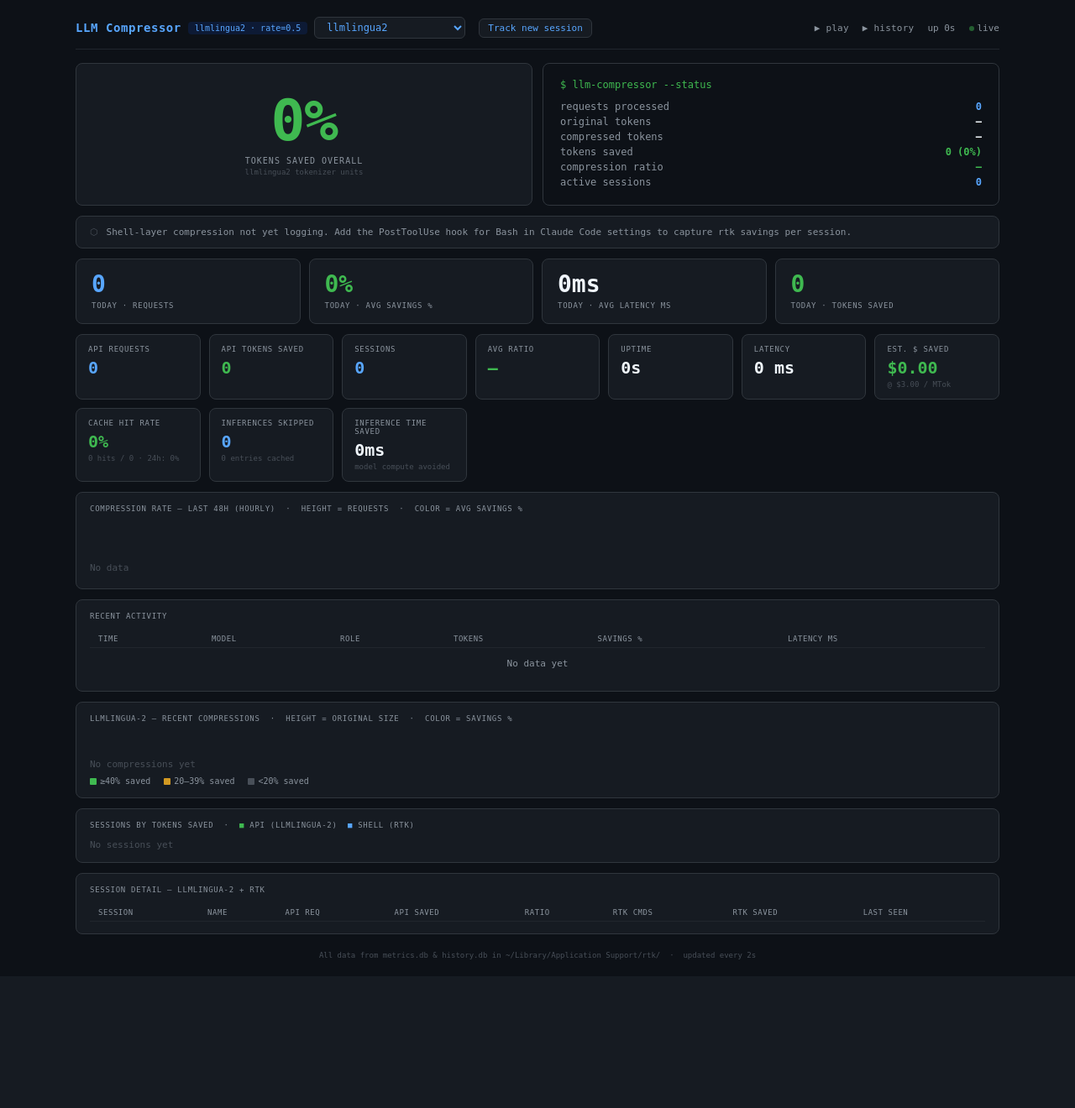
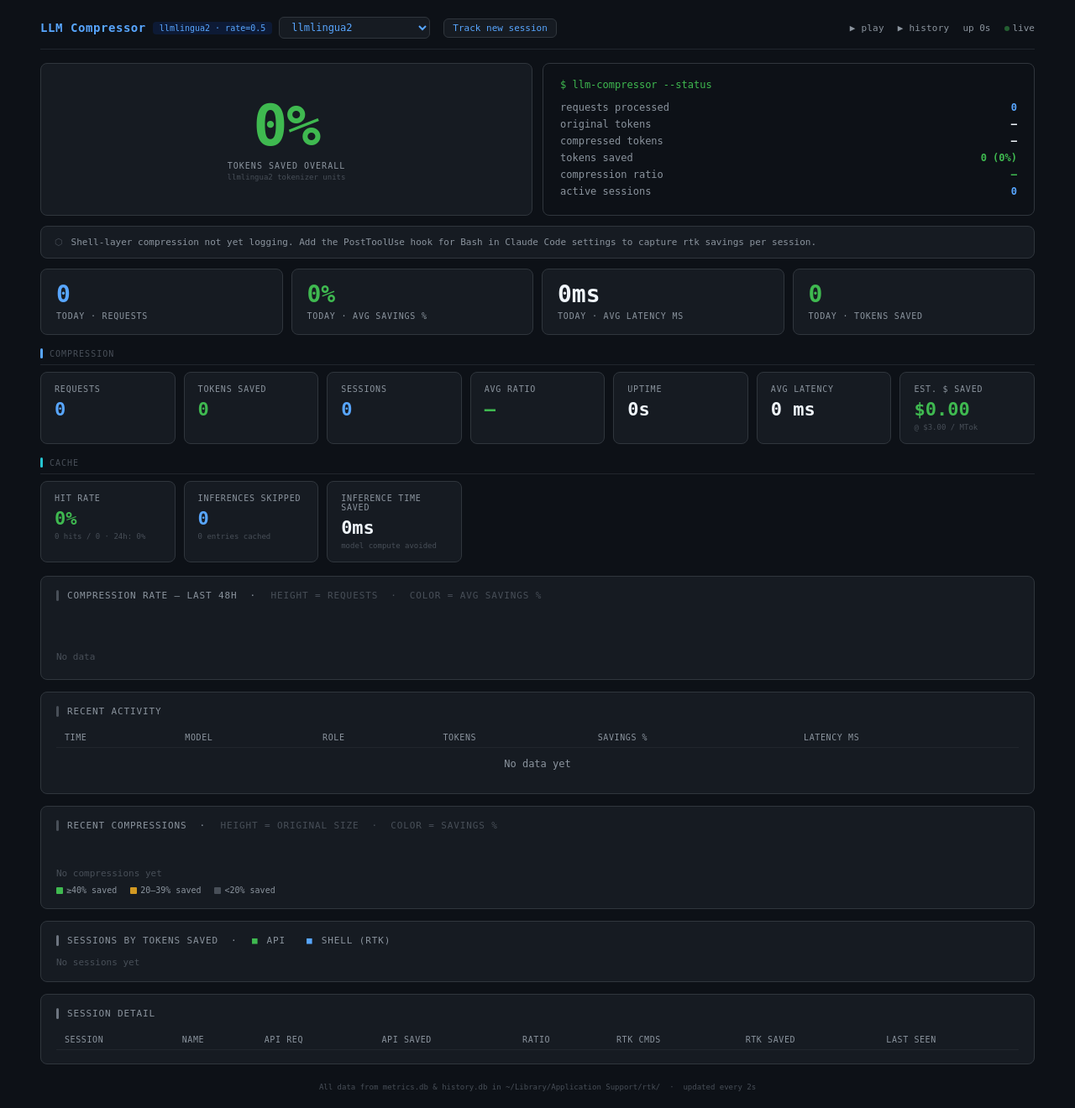
Before and after one commit to jeancsil/llm-compressor, a FastAPI app: page /dashboard in a window 1280 px wide. Shown: the whole page at 84% size. Before the commit the page ends 1143 px from the top, so only its background shows below. Run offline with FastAPI, Linux system fonts and the light colour scheme; data comes from the database, SQL or seed files in the repository; data that the repository does not hold is empty; some libraries are stand-ins or nearby versions.

Commit message:
style: wider layout, larger fonts, category-accented sections, grouped metric cards
- Body max-width 1140→1440px, side padding 20→48px
- Font bumps: labels 9→10px, section titles 9→11px, table text 11→12px
- Metric cards split into Compression (7) and Cache (3) labeled groups
- Colored left-border accents on section titles by category:
  blue=compression, teal=cache, green=rtk, purple=model, gray=activity/sessions

```diff
--- a/templates/dashboard.html
+++ b/templates/dashboard.html
@@ -6,7 +6,7 @@
 <title>LLM Compressor</title>
 <style>
   * { box-sizing: border-box; margin: 0; padding: 0; }
-  body { font-family: 'SF Mono', 'Fira Code', monospace; background: #0d1117; color: #c9d1d9; padding: 20px; max-width: 1140px; margin: 0 auto; }
+  body { font-family: 'SF Mono', 'Fira Code', monospace; background: #0d1117; color: #c9d1d9; padding: 20px 48px; max-width: 1440px; margin: 0 auto; }
 
   /* ── Header ── */
   .header { display: flex; align-items: center; justify-content: space-between; margin-bottom: 16px; padding-bottom: 12px; border-bottom: 1px solid #21262d; }
@@ -31,7 +31,7 @@
   .layer-api   .layer-pct { color: #58a6ff; }
   .layer-sub { font-size: 10px; color: #8b949e; margin-top: 6px; }
   .layer-stats { margin-top: 12px; display: flex; flex-direction: column; gap: 3px; }
-  .layer-stat { display: flex; justify-content: space-between; font-size: 11px; }
+  .layer-stat { display: flex; justify-content: space-between; font-size: 12px; }
   .layer-stat-k { color: #8b949e; }
   .layer-stat-v { color: #c9d1d9; font-weight: 600; }
 
@@ -43,7 +43,7 @@
   .hero-sublabel { font-size: 9px; color: #484f58; margin-top: 3px; }
   .hero-right { background: #0d1117; border: 1px solid #30363d; border-radius: 8px; padding: 18px 20px; }
   .term-prompt { color: #3fb950; margin-bottom: 10px; font-size: 12px; }
-  .term-line { display: flex; gap: 8px; padding: 2px 0; font-size: 12px; }
+  .term-line { display: flex; gap: 8px; padding: 3px 0; font-size: 12px; }
   .term-key { color: #8b949e; flex: 1; white-space: nowrap; }
   .term-val { color: #f0f6fc; font-weight: 600; text-align: right; }
   .term-val.green { color: #3fb950; }
@@ -74,30 +74,46 @@
   @media (max-width: 700px) { .dual-panel-grid { grid-template-columns: 1fr; } }
 
   /* ── Today tiles ── */
-  .tiles { display: grid; grid-template-columns: repeat(4, 1fr); gap: 10px; margin-bottom: 12px; }
+  .tiles { display: grid; grid-template-columns: repeat(4, 1fr); gap: 10px; margin-bottom: 16px; }
   .tile { background: #161b22; border: 1px solid #30363d; border-radius: 8px; padding: 16px 18px; cursor: default; transition: transform .15s, box-shadow .15s; }
   .tile:hover { transform: translateY(-2px); box-shadow: 0 4px 16px rgba(0,0,0,.4); }
   .tile-num { font-size: 28px; font-weight: 800; color: #f0f6fc; line-height: 1; }
   .tile-num.blue  { color: #58a6ff; }
   .tile-num.green { color: #3fb950; }
-  .tile-label { font-size: 9px; color: #8b949e; text-transform: uppercase; letter-spacing: .08em; margin-top: 6px; }
+  .tile-label { font-size: 10px; color: #8b949e; text-transform: uppercase; letter-spacing: .08em; margin-top: 6px; }
+
+  /* ── Card groups ── */
+  .card-group { margin-bottom: 16px; }
+  .card-group-label { font-size: 10px; color: #484f58; text-transform: uppercase; letter-spacing: .1em; padding-bottom: 7px; margin-bottom: 8px; border-bottom: 1px solid #21262d; display: flex; align-items: center; gap: 8px; }
+  .card-group-label::before { content: ''; width: 3px; height: 12px; border-radius: 2px; flex-shrink: 0; }
+  .card-group-label.s-compression::before { background: #58a6ff; }
+  .card-group-label.s-cache::before       { background: #26c5d2; }
 
   /* ── Metric cards ── */
-  .cards { display: grid; grid-template-columns: repeat(7, 1fr); gap: 10px; margin-bottom: 12px; }
-  .card { background: #161b22; border: 1px solid #30363d; border-radius: 8px; padding: 12px 14px; }
-  .card-label { font-size: 9px; color: #8b949e; text-transform: uppercase; letter-spacing: .08em; margin-bottom: 5px; }
-  .card-value { font-size: 20px; font-weight: 700; color: #f0f6fc; }
+  .cards { display: grid; gap: 10px; }
+  .cards.compression-cards { grid-template-columns: repeat(7, 1fr); }
+  .cards.cache-cards        { grid-template-columns: repeat(3, 1fr); max-width: calc((3/7) * 100% + (3/7 - 1) * 10px); }
+  .card { background: #161b22; border: 1px solid #30363d; border-radius: 8px; padding: 14px 16px; }
+  .card-label { font-size: 10px; color: #8b949e; text-transform: uppercase; letter-spacing: .08em; margin-bottom: 6px; }
+  .card-value { font-size: 22px; font-weight: 700; color: #f0f6fc; }
   .card-value.blue  { color: #58a6ff; }
   .card-value.green { color: #3fb950; }
 
   /* ── Shared section ── */
-  .section { background: #161b22; border: 1px solid #30363d; border-radius: 8px; padding: 14px 16px; margin-bottom: 12px; }
-  .section-title { font-size: 9px; color: #8b949e; text-transform: uppercase; letter-spacing: .08em; margin-bottom: 12px; }
+  .section { background: #161b22; border: 1px solid #30363d; border-radius: 8px; padding: 16px 18px; margin-bottom: 14px; }
+  .section-title { font-size: 11px; color: #8b949e; text-transform: uppercase; letter-spacing: .08em; margin-bottom: 13px; display: flex; align-items: center; gap: 10px; }
+  .section-title::before { content: ''; width: 3px; height: 13px; border-radius: 2px; flex-shrink: 0; background: transparent; }
+  .section-title.s-cache::before       { background: #26c5d2; }
+  .section-title.s-rtk::before         { background: #3fb950; }
+  .section-title.s-model::before       { background: #a371f7; }
+  .section-title.s-compression::before { background: #58a6ff; }
+  .section-title.s-activity::before    { background: #484f58; }
+  .section-title.s-sessions::before    { background: #6e7681; }
 
   /* ── rtk command table ── */
-  .cmd-table { width: 100%; border-collapse: collapse; font-size: 11px; }
-  .cmd-table th { text-align: left; color: #8b949e; padding: 4px 8px; border-bottom: 1px solid #21262d; font-weight: normal; font-size: 9px; text-transform: uppercase; letter-spacing: .06em; }
-  .cmd-table td { padding: 6px 8px; border-bottom: 1px solid #21262d; vertical-align: middle; }
+  .cmd-table { width: 100%; border-collapse: collapse; font-size: 12px; }
+  .cmd-table th { text-align: left; color: #8b949e; padding: 5px 8px; border-bottom: 1px solid #21262d; font-weight: normal; font-size: 10px; text-transform: uppercase; letter-spacing: .06em; }
+  .cmd-table td { padding: 7px 8px; border-bottom: 1px solid #21262d; vertical-align: middle; }
   .cmd-table tr:last-child td { border-bottom: none; }
   .cmd-table tr:hover td { background: #1c2128; }
   .cmd-name { color: #c9d1d9; font-family: inherit; }
@@ -141,9 +157,9 @@
   .sess-bar-saved { width: 54px; text-align: right; color: #484f58; flex-shrink: 0; font-size: 10px; }
 
   /* ── Tables ── */
-  table { width: 100%; border-collapse: collapse; font-size: 11px; }
-  th { text-align: left; color: #8b949e; padding: 5px 10px; border-bottom: 1px solid #21262d; font-weight: normal; font-size: 9px; text-transform: uppercase; letter-spacing: .06em; }
-  td { padding: 7px 10px; border-bottom: 1px solid #21262d; vertical-align: middle; }
+  table { width: 100%; border-collapse: collapse; font-size: 12px; }
+  th { text-align: left; color: #8b949e; padding: 6px 10px; border-bottom: 1px solid #21262d; font-weight: normal; font-size: 10px; text-transform: uppercase; letter-spacing: .06em; }
+  td { padding: 8px 10px; border-bottom: 1px solid #21262d; vertical-align: middle; }
   tr:last-child td { border-bottom: none; }
   tr:hover td { background: #1c2128; }
   .badge     { display: inline-block; padding: 2px 7px; border-radius: 4px; font-size: 10px; background: #1a3a4a; color: #58a6ff; }
@@ -155,10 +171,12 @@
   /* ── Footer ── */
   .footer { font-size: 9px; color: #484f58; text-align: center; padding-top: 8px; }
 
-  @media (max-width: 700px) {
+  @media (max-width: 900px) {
+    body { padding: 16px 20px; }
     .layers, .hero-solo { grid-template-columns: 1fr; }
     .tiles { grid-template-columns: repeat(2, 1fr); }
-    .cards { grid-template-columns: repeat(2, 1fr); }
+    .cards.compression-cards { grid-template-columns: repeat(4, 1fr); }
+    .cards.cache-cards        { grid-template-columns: repeat(3, 1fr); max-width: 100%; }
     .layer-pct, .hero-pct { font-size: 48px; }
   }
 
@@ -348,82 +366,92 @@
   </div>
 </div>
 
-<!-- Metric cards (API layer) -->
-<div class="cards">
-  <div class="card"><div class="card-label">API Requests</div><div class="card-value blue"  id="card_requests">—</div></div>
-  <div class="card"><div class="card-label">API Tokens Saved</div><div class="card-value green" id="card_saved">—</div></div>
-  <div class="card"><div class="card-label">Sessions</div><div class="card-value blue"  id="card_sessions">—</div></div>
+<!-- Card group: Compression -->
+<div class="card-group">
+  <div class="card-group-label s-compression">Compression</div>
+  <div class="cards compression-cards">
+    <div class="card"><div class="card-label">Requests</div><div class="card-value blue" id="card_requests">—</div></div>
+    <div class="card"><div class="card-label">Tokens Saved</div><div class="card-value green" id="card_saved">—</div></div>
+    <div class="card"><div class="card-label">Sessions</div><div class="card-value blue" id="card_sessions">—</div></div>
     <div class="card"><div class="card-label">Avg Ratio</div><div class="card-value green" id="card_ratio">—</div></div>
-  <div class="card"><div class="card-label">Uptime</div><div class="card-value"          id="card_uptime">—</div></div>
-  <div class="card"><div class="card-label">Latency</div><div class="card-value" id="card_latency">—</div></div>
+    <div class="card"><div class="card-label">Uptime</div><div class="card-value" id="card_uptime">—</div></div>
+    <div class="card"><div class="card-label">Avg Latency</div><div class="card-value" id="card_latency">—</div></div>
     <div class="card">
       <div class="card-label">Est. $ Saved</div>
       <div class="card-value green" id="card_cost">—</div>
-    <div style="font-size:9px;color:#484f58;margin-top:3px" id="card_cost_label">@ $3.00 / MTok</div>
+      <div style="font-size:9px;color:#484f58;margin-top:4px" id="card_cost_label">@ $3.00 / MTok</div>
     </div>
+  </div>
+</div>
+
+<!-- Card group: Cache -->
+<div class="card-group">
+  <div class="card-group-label s-cache">Cache</div>
+  <div class="cards cache-cards">
     <div class="card">
-    <div class="card-label">Cache Hit Rate</div>
+      <div class="card-label">Hit Rate</div>
       <div class="card-value green" id="card_cache_ratio">—</div>
-    <div style="font-size:9px;color:#484f58;margin-top:3px" id="card_cache_sub">since deploy</div>
+      <div style="font-size:9px;color:#484f58;margin-top:4px" id="card_cache_sub">since deploy</div>
     </div>
     <div class="card">
       <div class="card-label">Inferences Skipped</div>
       <div class="card-value blue" id="card_cache_hits">—</div>
-    <div style="font-size:9px;color:#484f58;margin-top:3px" id="card_cache_entries">— entries cached</div>
+      <div style="font-size:9px;color:#484f58;margin-top:4px" id="card_cache_entries">— entries cached</div>
     </div>
     <div class="card">
       <div class="card-label">Inference Time Saved</div>
       <div class="card-value" id="card_cache_time">—</div>
-    <div style="font-size:9px;color:#484f58;margin-top:3px">model compute avoided</div>
+      <div style="font-size:9px;color:#484f58;margin-top:4px">model compute avoided</div>
+    </div>
   </div>
 </div>
 
-<!-- Cache role breakdown (shown when cache data is available) -->
+<!-- Cache role breakdown -->
 <div class="section" id="cache_section" style="display:none">
-  <div class="section-title">cache — hit rate by role</div>
+  <div class="section-title s-cache">Hit rate by role</div>
   <table class="cmd-table">
     <thead><tr><th>Role</th><th>Hits / Total</th><th>Hit Rate</th><th>Avg miss latency</th><th>Time saved</th></tr></thead>
     <tbody id="cache_role_body"></tbody>
   </table>
 </div>
 
-<!-- rtk top commands (shown when rtk present) -->
+<!-- RTK top commands -->
 <div class="section" id="rtk_section" style="display:none">
-  <div class="section-title">rtk — top commands by tokens saved</div>
+  <div class="section-title s-rtk">Top commands by tokens saved</div>
   <table class="cmd-table">
     <thead><tr><th>Command</th><th>Runs</th><th>Saved</th><th>Avg %</th><th style="width:140px"></th></tr></thead>
     <tbody id="rtk_cmd_body"></tbody>
   </table>
 </div>
 
-<!-- Row 2: Model comparison -->
+<!-- Model comparison -->
 <div class="section" id="model_section" style="display:none">
-  <div class="section-title">Model comparison</div>
+  <div class="section-title s-model">Model comparison</div>
   <table>
     <thead><tr><th>Model</th><th style="width:200px">Requests</th><th>Savings %</th><th>Latency ms</th></tr></thead>
     <tbody id="model_body"></tbody>
   </table>
 </div>
 
-<!-- Row 3: 48h timeseries -->
+<!-- 48h timeseries -->
 <div class="section">
-  <div class="section-title">compression rate — last 48h (hourly) &nbsp;·&nbsp; height = requests &nbsp;·&nbsp; color = avg savings %</div>
+  <div class="section-title s-activity">Compression rate — last 48h &nbsp;·&nbsp; <span style="color:#484f58;font-weight:normal">height = requests &nbsp;·&nbsp; color = avg savings %</span></div>
   <div id="ts_chart" class="ts-chart"><span class="spark-empty">No data</span></div>
   <div id="ts_labels" class="ts-labels"></div>
 </div>
 
-<!-- Row 4: Recent activity -->
+<!-- Recent activity -->
 <div class="section">
-  <div class="section-title">Recent activity</div>
+  <div class="section-title s-activity">Recent activity</div>
   <table>
     <thead><tr><th>Time</th><th>Model</th><th>Role</th><th>Tokens</th><th>Savings %</th><th>Latency ms</th></tr></thead>
     <tbody id="recent_body"></tbody>
   </table>
 </div>
 
-<!-- LLMLingua sparkline -->
+<!-- Compressions sparkline -->
 <div class="section">
-  <div class="section-title">LLMLingua-2 — recent compressions &nbsp;·&nbsp; height = original size &nbsp;·&nbsp; color = savings %</div>
+  <div class="section-title s-activity">Recent compressions &nbsp;·&nbsp; <span style="color:#484f58;font-weight:normal">height = original size &nbsp;·&nbsp; color = savings %</span></div>
   <div id="sparkline" class="sparkline"><span class="spark-empty">No compressions yet</span></div>
   <div class="spark-legend">
     <span><span class="leg-dot" style="background:#3fb950"></span>&#x2265;40% saved</span>
@@ -434,13 +462,13 @@
 
 <!-- Session efficiency bars -->
 <div class="section">
-  <div class="section-title">Sessions by tokens saved &nbsp;·&nbsp; <span style="color:#3fb950">■</span> API (LLMLingua-2) &nbsp;<span style="color:#58a6ff">■</span> Shell (rtk)</div>
+  <div class="section-title s-sessions">Sessions by tokens saved &nbsp;·&nbsp; <span style="color:#3fb950">■</span> API &nbsp;<span style="color:#58a6ff">■</span> Shell (rtk)</div>
   <div id="sess_bars" class="sess-bars"><span class="spark-empty">No sessions yet</span></div>
 </div>
 
 <!-- Session detail table -->
 <div class="section">
-  <div class="section-title">Session detail — LLMLingua-2 + rtk</div>
+  <div class="section-title s-sessions">Session detail</div>
   <table>
     <thead><tr><th>Session</th><th>Name</th><th>API Req</th><th>API Saved</th><th>Ratio</th><th>RTK Cmds</th><th>RTK Saved</th><th>Last seen</th></tr></thead>
     <tbody id="sessions_body"></tbody>
@@ -449,18 +477,18 @@
 
 <!-- Prompt compression history (session dashboards only) -->
 <div class="section" id="prompt_section" style="display:none">
-  <div class="section-title" style="display:flex;align-items:center;gap:10px">
+  <div class="section-title s-compression">
     Prompt compression history
-    <span id="prompt_count" style="color:#484f58;font-size:9px"></span>
+    <span id="prompt_count" style="color:#484f58;font-size:10px;text-transform:none;letter-spacing:0"></span>
   </div>
   <div id="prompt_list"><span class="spark-empty">No compressions yet</span></div>
 </div>
 
 <!-- RTK command history (session dashboards only) -->
 <div class="section" id="rtk_cmd_section" style="display:none">
-  <div class="section-title" style="display:flex;align-items:center;gap:10px">
-    RTK shell command history
-    <span id="rtk_cmd_count" style="color:#484f58;font-size:9px"></span>
+  <div class="section-title s-rtk">
+    Shell command history
+    <span id="rtk_cmd_count" style="color:#484f58;font-size:10px;text-transform:none;letter-spacing:0"></span>
   </div>
   <table>
     <thead><tr><th>Time</th><th>Command</th><th>Tokens in</th><th>Saved</th><th>%</th></tr></thead>
```
Lines whose indentation alone changed are shown as unchanged.
